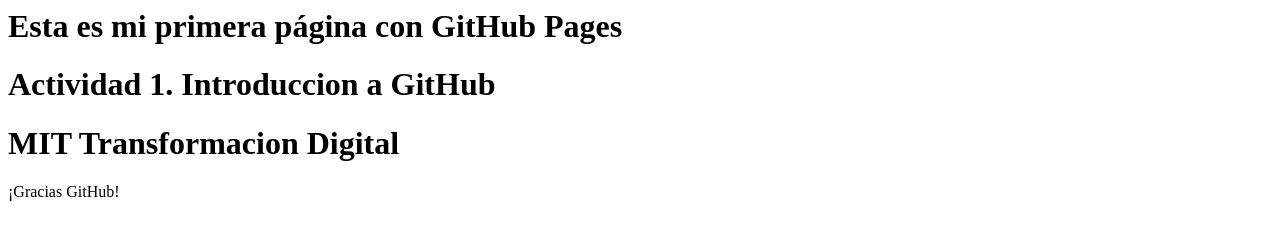
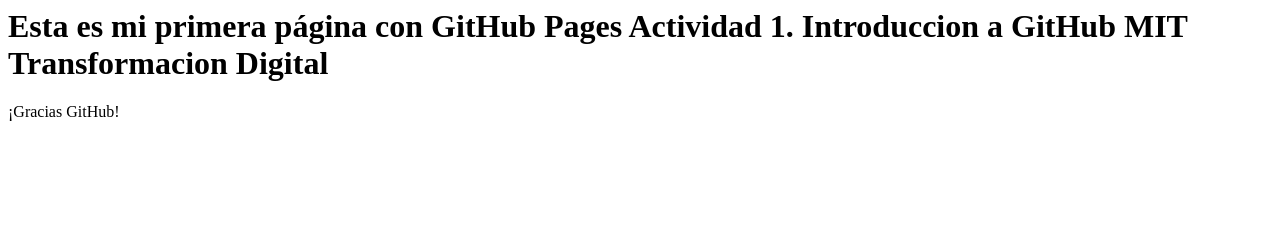
Before and after one commit to chrismira/MyRepo, a plain HTML site: page index.html in a window 1280 px wide. Drawn offline with Linux system fonts and the light colour scheme.

Commit message:
Update index.html

```diff
--- a/index.html
+++ b/index.html
@@ -1,6 +1,6 @@
 <html>
-<h1> Esta es mi primera página con GitHub Pages </h1>
-<h1> Actividad 1. Introduccion a GitHub </h1>
-<h1> MIT Transformacion Digital </h1>
+<h1> Esta es mi primera página con GitHub Pages
+Actividad 1. Introduccion a GitHub
+MIT Transformacion Digital </h1>
 <p>¡Gracias GitHub!</p>
 </html>
```
